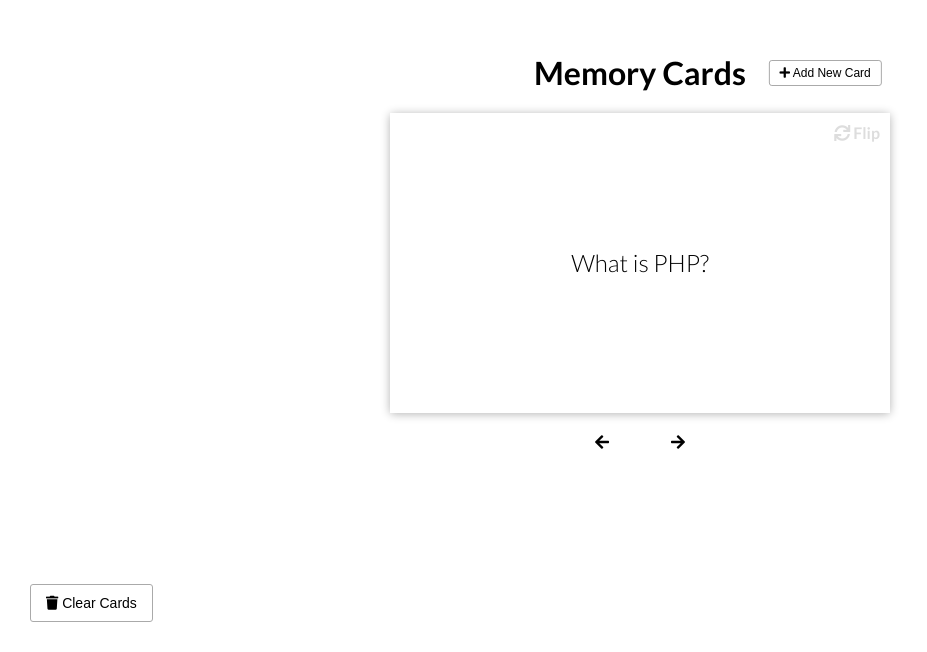
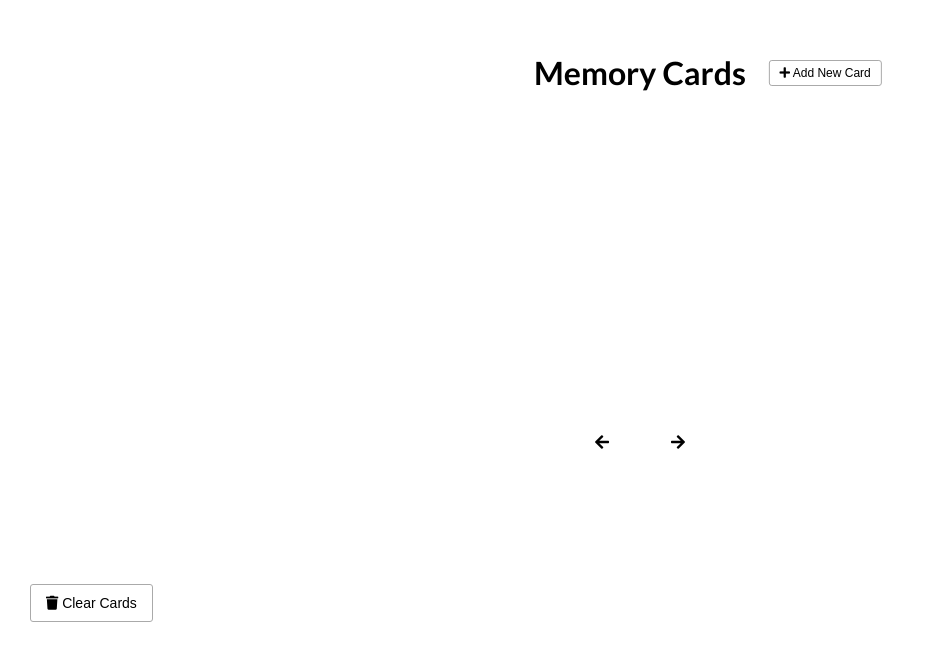
Before and after one commit to asomodi/memory_cards, a plain HTML site: page index.html in a window 1280 px wide. Shown: the part 148-800 px from the top of the page, without its empty margins (0-927 px from the left). Drawn offline with Linux system fonts and the light colour scheme.

Commit message:
remove hardcode

```diff
--- a/index.html
+++ b/index.html
@@ -26,7 +26,7 @@
     </h1>
 
     <div id="cards-container" class="cards">
-      <div class="card active">
+      <!-- <div class="card active">
         <div class="inner-card">
           <div class="inner-card-front">
             <p>
@@ -53,7 +53,7 @@
             </p>
           </div>
         </div>
-      </div>
+      </div> -->
     </div>
 
     <div class="navigation">
```
